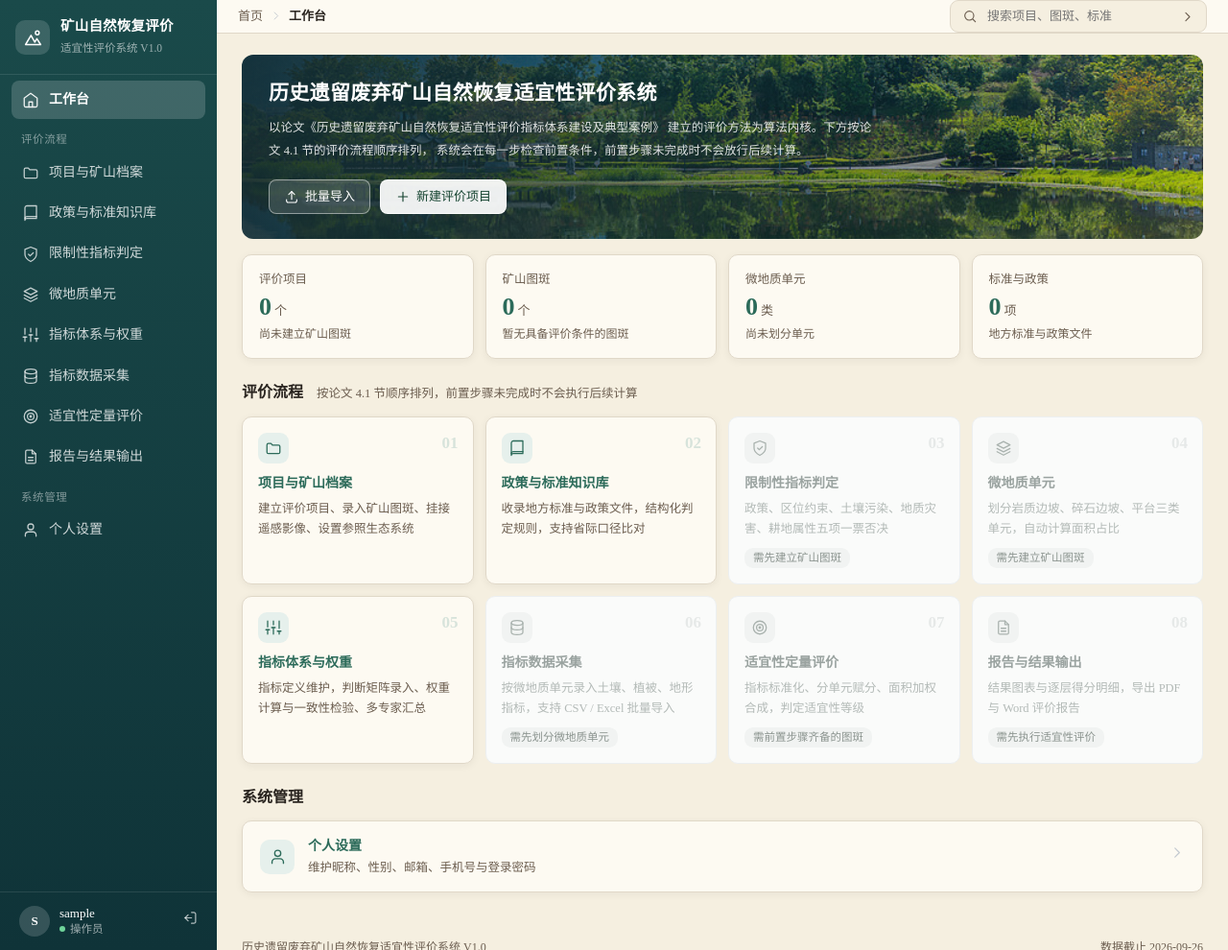
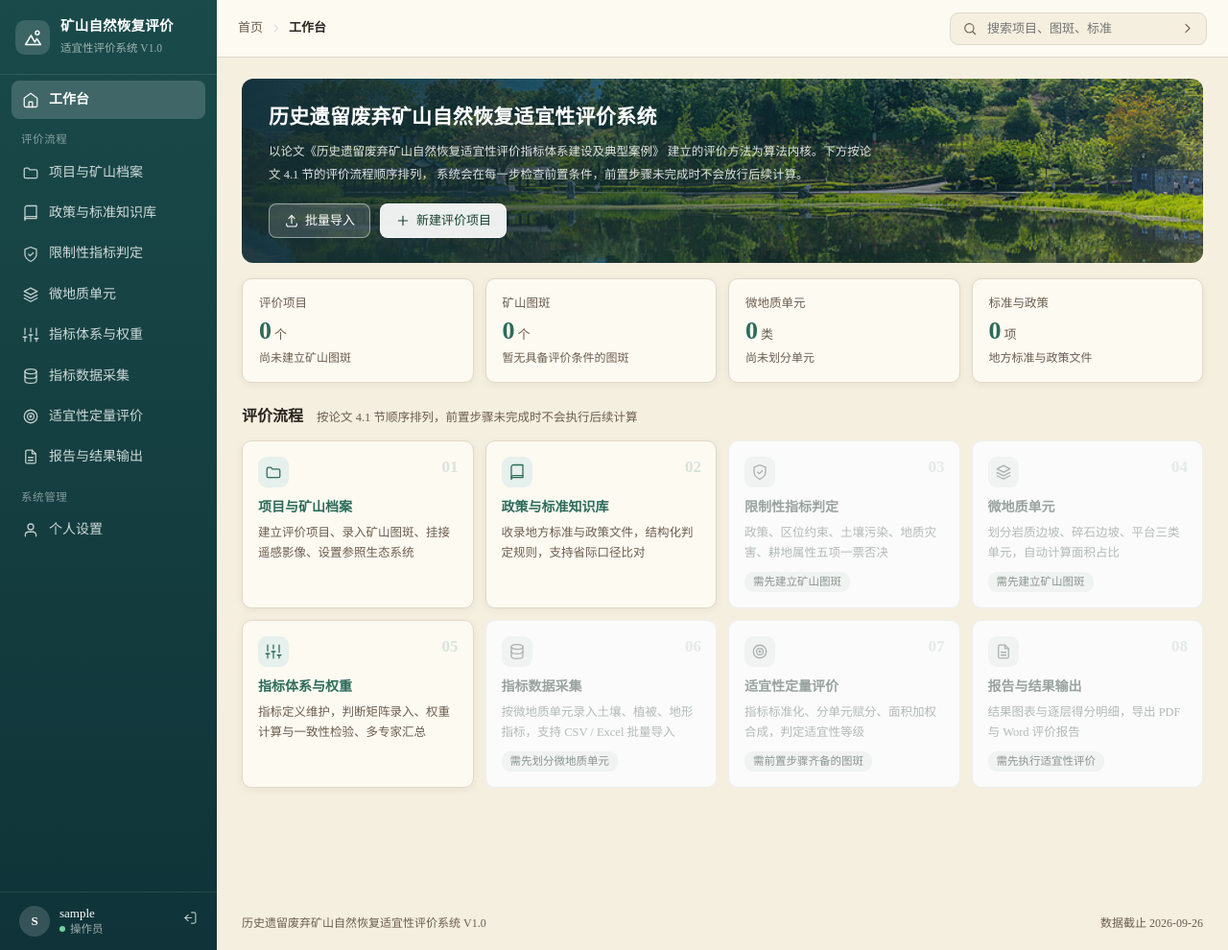
Before and after one commit to YouthK923/mine-restoration-copyright, a Flask app: page / in a window 1280 px wide. Shown: the whole page at 96% size. Run offline with Flask 3, Linux system fonts and the light colour scheme; the visitor is signed in with stand-in values (Sample User, id 1); data that the repository does not hold is empty.

Commit message:
工作台去掉「系统管理」一栏
- 用户反馈工作台最下方的「个人设置 / 账号与操作日志」两块多余；这两处入口
  本来就在左侧导航栏和顶栏铃铛，工作台重复列了一遍。
- home.html 删掉该 section，工作台到「评价流程」八张卡片为止。
- base.html 里 .row-card 一整套样式只被这一栏用过，一并删掉，免得留死代码。
- 入口未减少：个人设置在左侧导航栏，操作日志从「个人设置·账号」或铃铛进入。
- 材料随之重跑：截图 27/27（全部 200）、源程序 PDF 247 页、说明书 29 页；
  check_materials 21 项符合，verify_all 13/13 测试套件通过。

```diff
--- a/app/templates/auth/home.html
+++ b/app/templates/auth/home.html
@@ -94,29 +94,6 @@
 </section>
 
 {# ---------- 系统管理 ---------- #}
-<section class="section">
-  <div class="section__head">
-    <h2 class="section__title">系统管理</h2>
-  </div>
-  <a class="row-card" href="/profile">
-    <span class="row-card__icon">{{ icon("user", 19) }}</span>
-    <span class="row-card__main">
-      <span class="row-card__title">个人设置</span>
-      <span class="row-card__desc">维护昵称、性别、邮箱、手机号与登录密码</span>
-    </span>
-    <span class="row-card__arrow">{{ icon("chevron", 17) }}</span>
-  </a>
-
-  {% if current_user.is_admin %}
-  <a class="row-card" href="/profile?tab=users">
-    <span class="row-card__icon">{{ icon("users", 19) }}</span>
-    <span class="row-card__main">
-      <span class="row-card__title">账号与操作日志</span>
-      <span class="row-card__desc">新增账号并设置职务；全部写操作自动留痕，可查询追溯</span>
-    </span>
-    <span class="row-card__arrow">{{ icon("chevron", 17) }}</span>
-  </a>
-  {% endif %}
-</section>
+{# 个人设置、账号与操作日志的入口都在左侧导航栏，工作台不再重复列出 #}
 
 {% endblock %}
--- a/app/templates/base.html
+++ b/app/templates/base.html
@@ -895,48 +895,6 @@
       color: #8b948f;
     }
 
-    /* ---------- 工作台：整行入口 ---------- */
-    .row-card {
-      display: flex;
-      align-items: center;
-      gap: 14px;
-      padding: 15px 18px;
-      background: var(--surface);
-      border: 1px solid var(--line);
-      border-radius: var(--radius);
-      box-shadow: var(--shadow);
-      color: var(--ink);
-      text-decoration: none;
-      transition: border-color .16s ease, box-shadow .16s ease;
-    }
-    .row-card:hover {
-      border-color: rgba(31, 107, 69, .45);
-      box-shadow: 0 3px 12px rgba(19, 60, 43, .08);
-    }
-    .row-card__icon {
-      display: grid;
-      place-items: center;
-      width: 36px;
-      height: 36px;
-      flex: none;
-      border-radius: 10px;
-      background: var(--accent-soft);
-      color: var(--accent);
-    }
-    .row-card__main { flex: 1; min-width: 0; }
-    .row-card__title {
-      display: block;
-      font-size: 14px;
-      font-weight: 600;
-      color: var(--accent);
-    }
-    .row-card__desc {
-      display: block;
-      font-size: 12.5px;
-      color: var(--ink-soft);
-    }
-    .row-card__arrow { color: #c3c9d0; flex: none; }
-
     /* ---------- 结果摘要 ---------- */
     .stat-row {
       display: flex;
```
Also changed, not shown: 文档/开发日志.md (+10 -0 lines), 软著材料/截图/02_系统首页.png, 软著材料/截图/15_得分明细与图表.png, 软著材料/截图/16d_操作日志.png, 4 other files.
